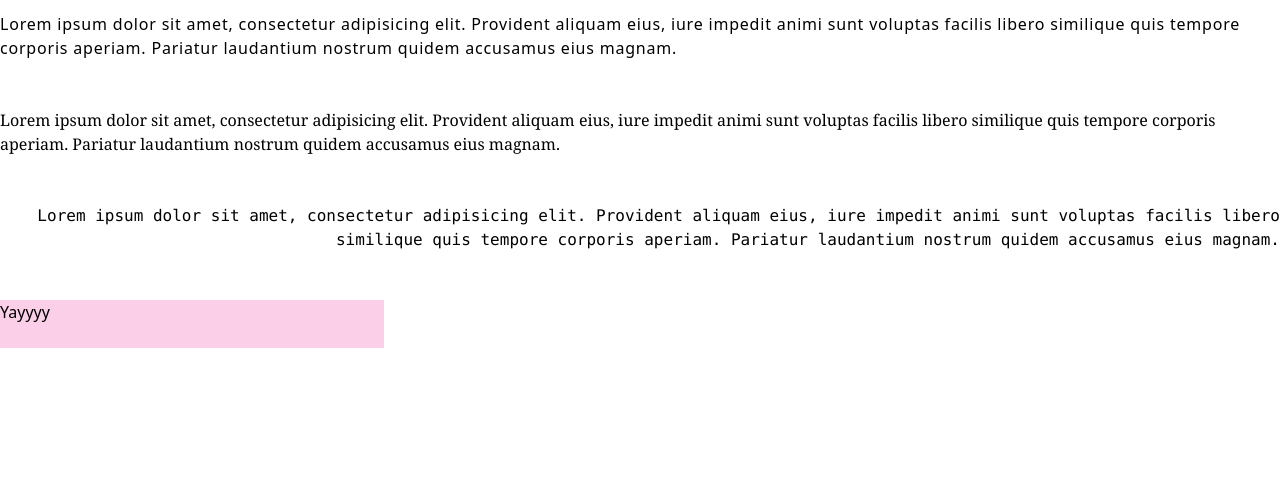
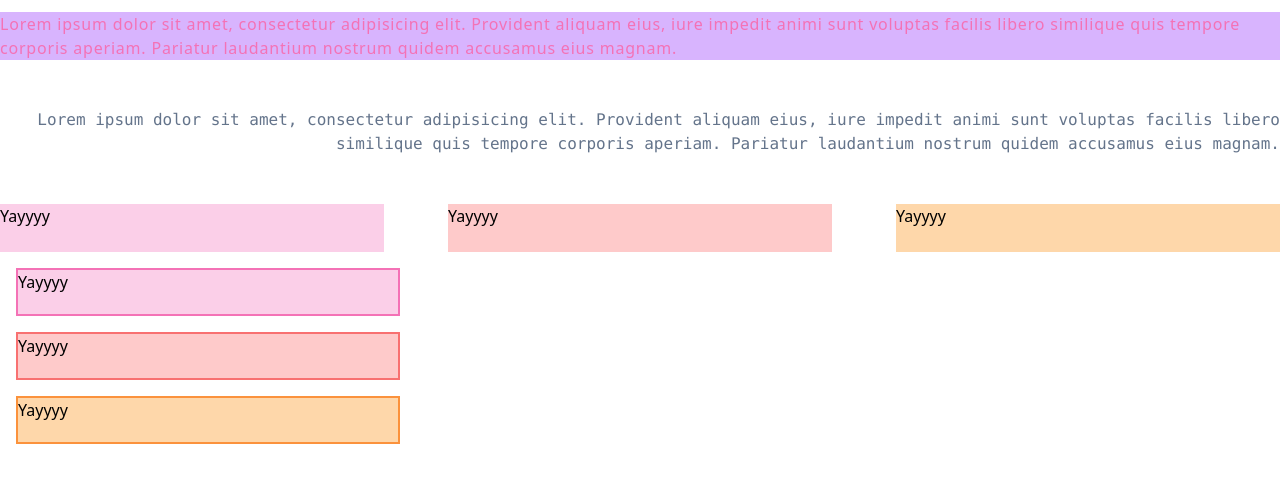
Before and after one commit to shivam-707/Tailwind, a website built with Vite: page index.html in a window 1280 px wide. Shown: the part 104-586 px from the top of the page. Built offline with nearby package versions, Linux system fonts and the light colour scheme.

Commit message:
Update index.html

```diff
--- a/index.html
+++ b/index.html
@@ -10,14 +10,19 @@
     <h1 class="text-5xl italic font-black">Hemlo</h1>
     <h2 class="underline mt-4 mb-4 text-3xl font-bold">Hello</h2>
 
-    <p class="font-sans tracking-wider">Lorem ipsum dolor sit amet, consectetur adipisicing elit. Provident aliquam eius, iure impedit animi sunt voluptas facilis libero similique quis tempore corporis aperiam. Pariatur laudantium nostrum quidem accusamus eius magnam.</p>
-    <br></br>
-    <p class="font-serif">Lorem ipsum dolor sit amet, consectetur adipisicing elit. Provident aliquam eius, iure impedit animi sunt voluptas facilis libero similique quis tempore corporis aperiam. Pariatur laudantium nostrum quidem accusamus eius magnam.</p>
-    <br></br>
-    <p class="font-mono text-right">Lorem ipsum dolor sit amet, consectetur adipisicing elit. Provident aliquam eius, iure impedit animi sunt voluptas facilis libero similique quis tempore corporis aperiam. Pariatur laudantium nostrum quidem accusamus eius magnam.</p>
+    <p class="font-sans tracking-wider text-pink-400 bg-purple-300">Lorem ipsum dolor sit amet, consectetur adipisicing elit. Provident aliquam eius, iure impedit animi sunt voluptas facilis libero similique quis tempore corporis aperiam. Pariatur laudantium nostrum quidem accusamus eius magnam.</p>
+    <p class="font-serif text-transparent">Lorem ipsum dolor sit amet, consectetur adipisicing elit. Provident aliquam eius, iure impedit animi sunt voluptas facilis libero similique quis tempore corporis aperiam. Pariatur laudantium nostrum quidem accusamus eius magnam.</p>
+    <p class="font-mono text-right text-slate-500">Lorem ipsum dolor sit amet, consectetur adipisicing elit. Provident aliquam eius, iure impedit animi sunt voluptas facilis libero similique quis tempore corporis aperiam. Pariatur laudantium nostrum quidem accusamus eius magnam.</p>
 
     <br></br>
+    <div class="flex justify-between">
+        <div class="bg-pink-200 w-96 h-12">Yayyyy</div>
+        <div class="bg-red-200 w-96 h-12">Yayyyy</div>
+        <div class="bg-orange-200 w-96 h-12 ">Yayyyy</div>
+    </div>
 
-    <div class="bg-pink-200 w-96 h-12">Yayyyy</div>
+    <div class="bg-pink-200 w-96 h-12 m-4 border-2 border-pink-400">Yayyyy</div>
+    <div class="bg-red-200 w-96 h-12 m-4 border-2 border-red-400">Yayyyy</div>
+    <div class="bg-orange-200 w-96 h-12 m-4 border-2 border-orange-400">Yayyyy</div>
 </body>
 </html>
```
